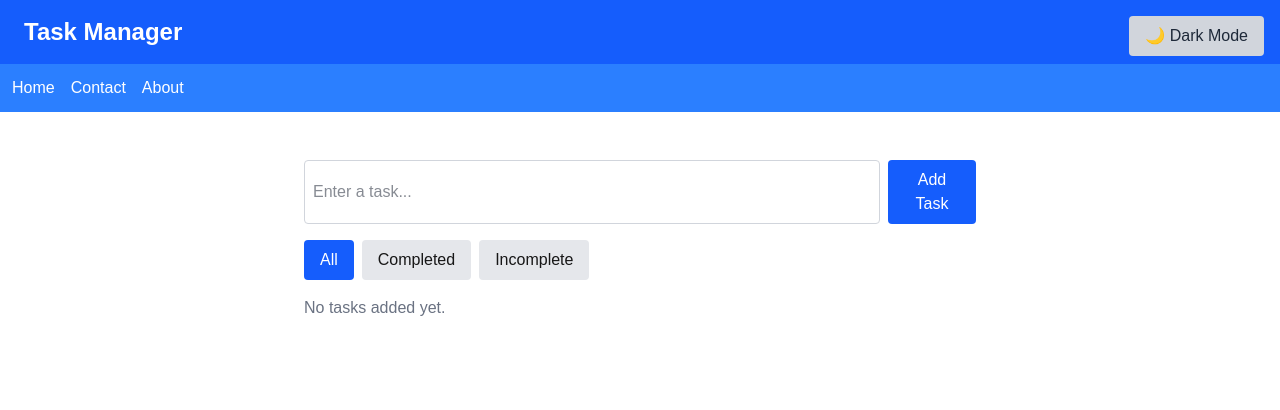
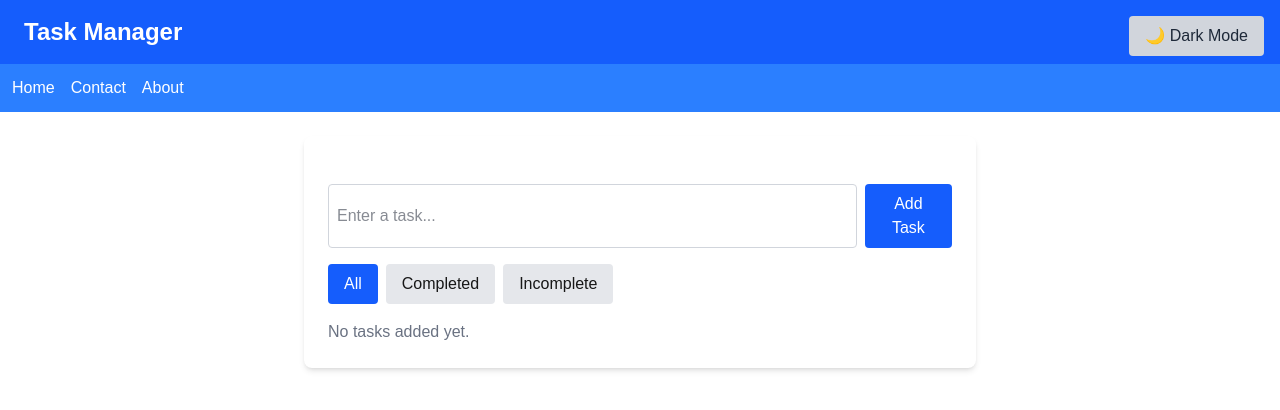
Before and after one commit to JediWebDev/task-management-app, a Next.js app in the folder task-management-app/: page / in a window 1280 px wide. Shown: the top 410 px of the page. Built offline with nearby package versions, Linux system fonts and the light colour scheme.

Commit message:
Update layout.js

```diff
--- a/task-management-app/src/app/layout.js
+++ b/task-management-app/src/app/layout.js
@@ -20,14 +20,16 @@ export const metadata = {
 
 export default function RootLayout({ children }) {
   return (
-    <html lang="en">
+    <html lang="en" className="dark:bg-gray-900">
       <body className="bg-gray-100 text-gray-900 dark:bg-gray-900 dark:text-white transition-colors duration-300">
         <DarkModeToggle />
-        <header className="bg-blue-600 dark:bg-blue-800 text-white py-4 px-6">
+        <header className="bg-blue-600 dark:bg-gray-800 text-white py-4 px-6">
           <h1 className="text-2xl font-bold">Task Manager</h1>
         </header>
         <Navbar />
-        <main className="p-6">{children}</main>
+        <main className="p-6 bg-white dark:bg-gray-800 rounded-lg shadow-md max-w-2xl mx-auto mt-6">
+          {children}
+        </main>
       </body>
     </html>
   );
```
